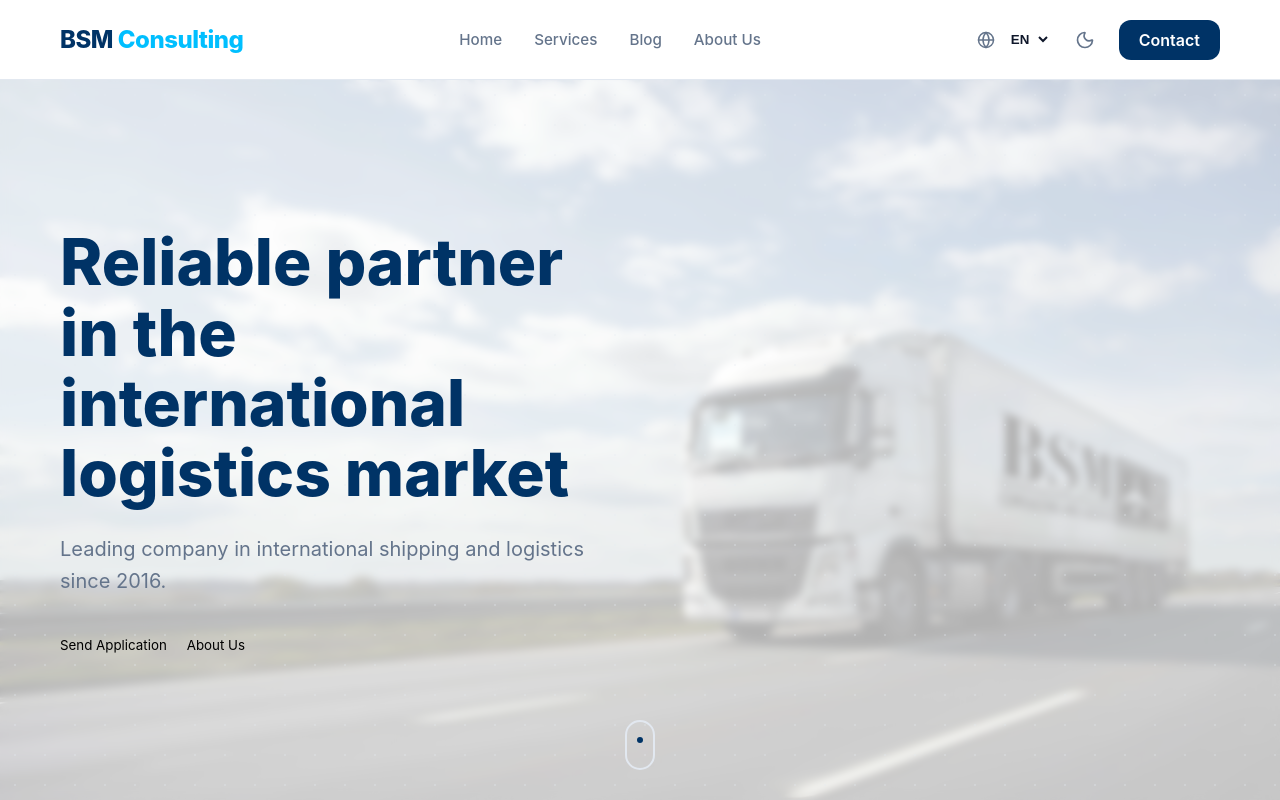
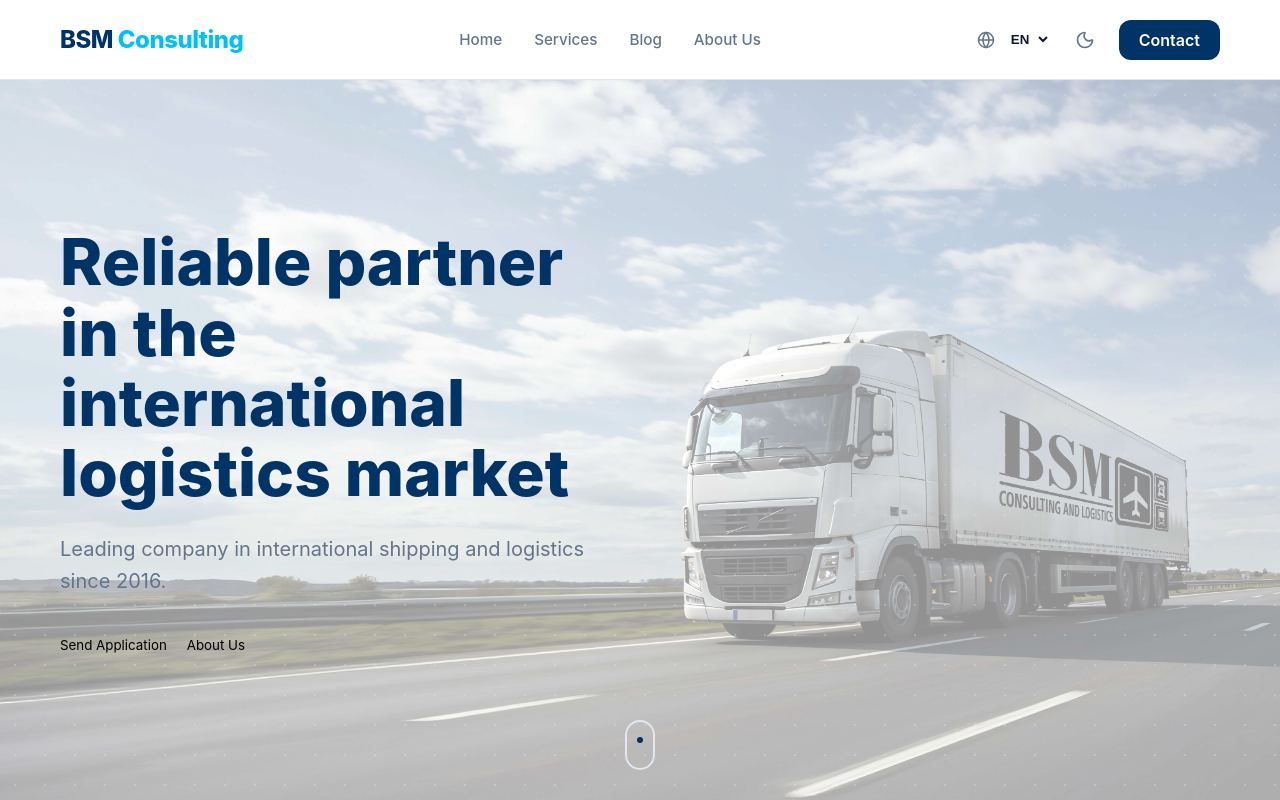
Before and after one commit to baxromxojasultonxojayev/logistic-company, a Next.js app: page /en in a window 1280 px wide. Shown: the top 800 px of the page. Built offline with nearby package versions, Linux system fonts and the light colour scheme.

Commit message:
style: Adjust Hero overlay background color opacity and remove backdrop filter.

```diff
--- a/src/components/Hero/style.scss
+++ b/src/components/Hero/style.scss
@@ -17,8 +17,7 @@
     left: 0;
     right: 0;
     bottom: 0;
-    background-color: rgba(255, 255, 255, 0.7);
-    backdrop-filter: blur(4px);
+    background-color: rgba(255, 255, 255, 0.567);
     z-index: 1;
     transition: all 0.3s ease;
   }
```
